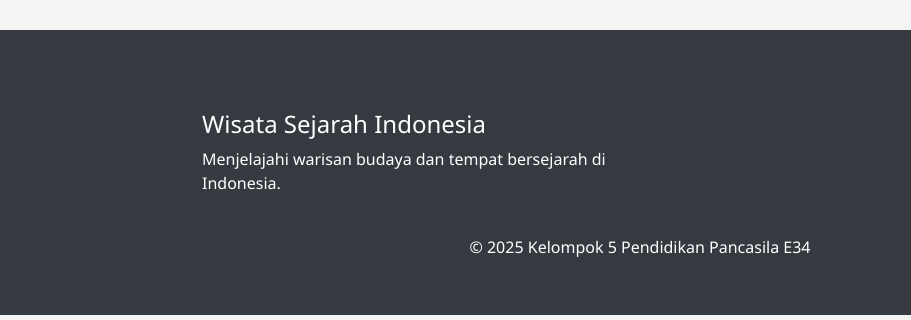
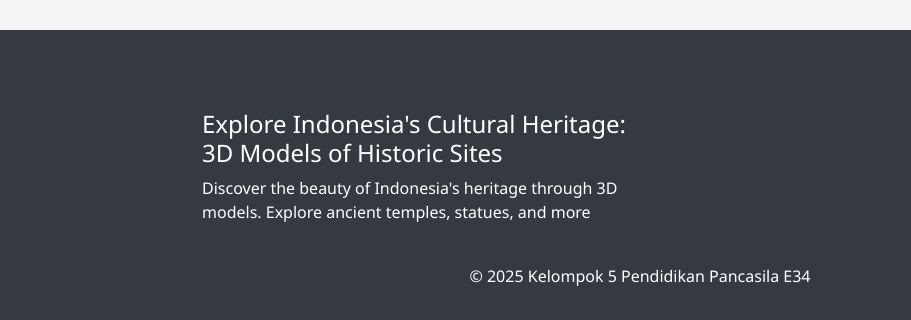
Before and after one commit to rfkyrhmnz/mainpage, a plain HTML site: page PP_mainpage/index.html in a window 1280 px wide. Shown: the part 3413-3733 px from the top of the page, 0-911 px from the left. Drawn offline with nearby package versions, Linux system fonts and the light colour scheme.

Commit message:
Update index.html

```diff
--- a/PP_mainpage/index.html
+++ b/PP_mainpage/index.html
@@ -181,8 +181,8 @@
     <div class="container">
       <div class="row">
         <div class="col-md-6">
-          <h4>Wisata Sejarah Indonesia</h4>
-          <p>Menjelajahi warisan budaya dan tempat bersejarah di Indonesia.</p>
+          <h4>Explore Indonesia's Cultural Heritage: 3D Models of Historic Sites</h4>
+          <p>Discover the beauty of Indonesia's heritage through 3D models. Explore ancient temples, statues, and more</p>
         </div>
         <div class="col-md-6 text-md-end">
           <div class="social-icons">
```
